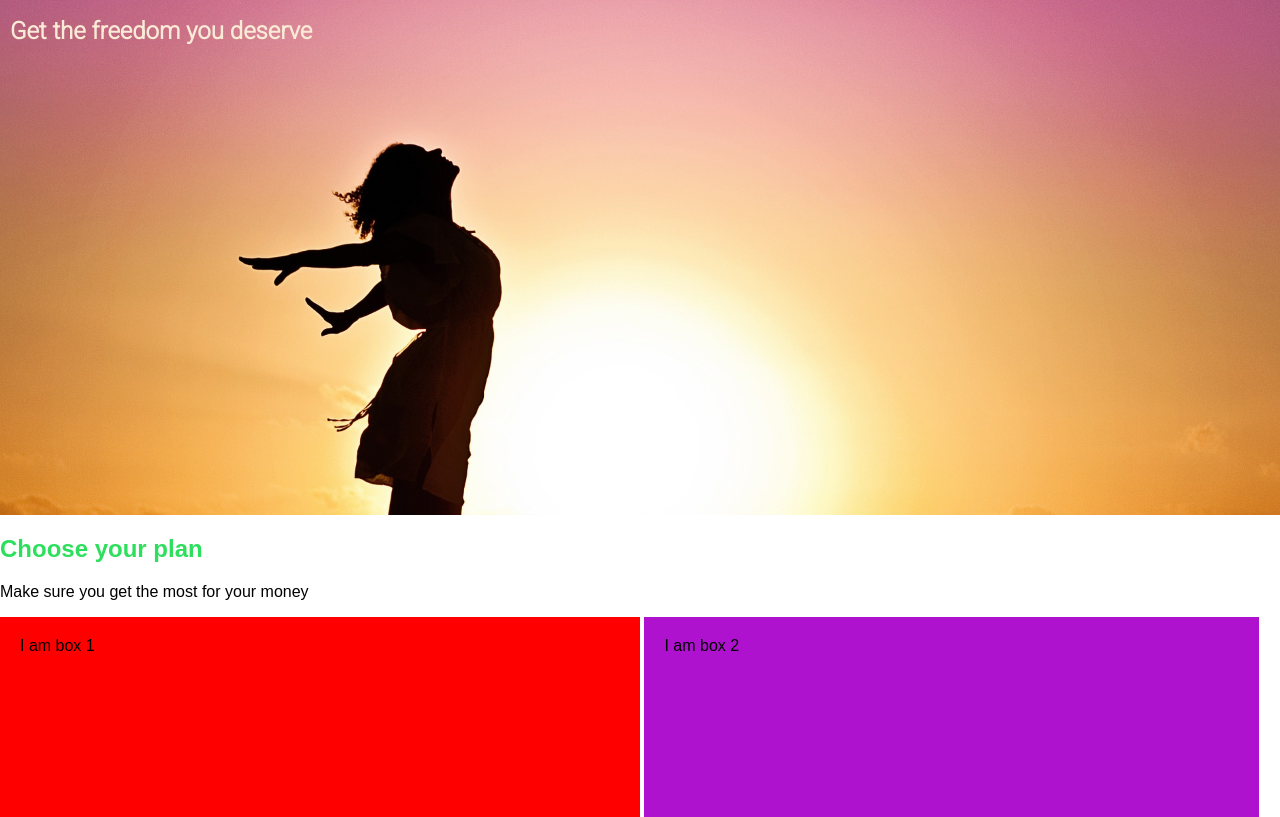
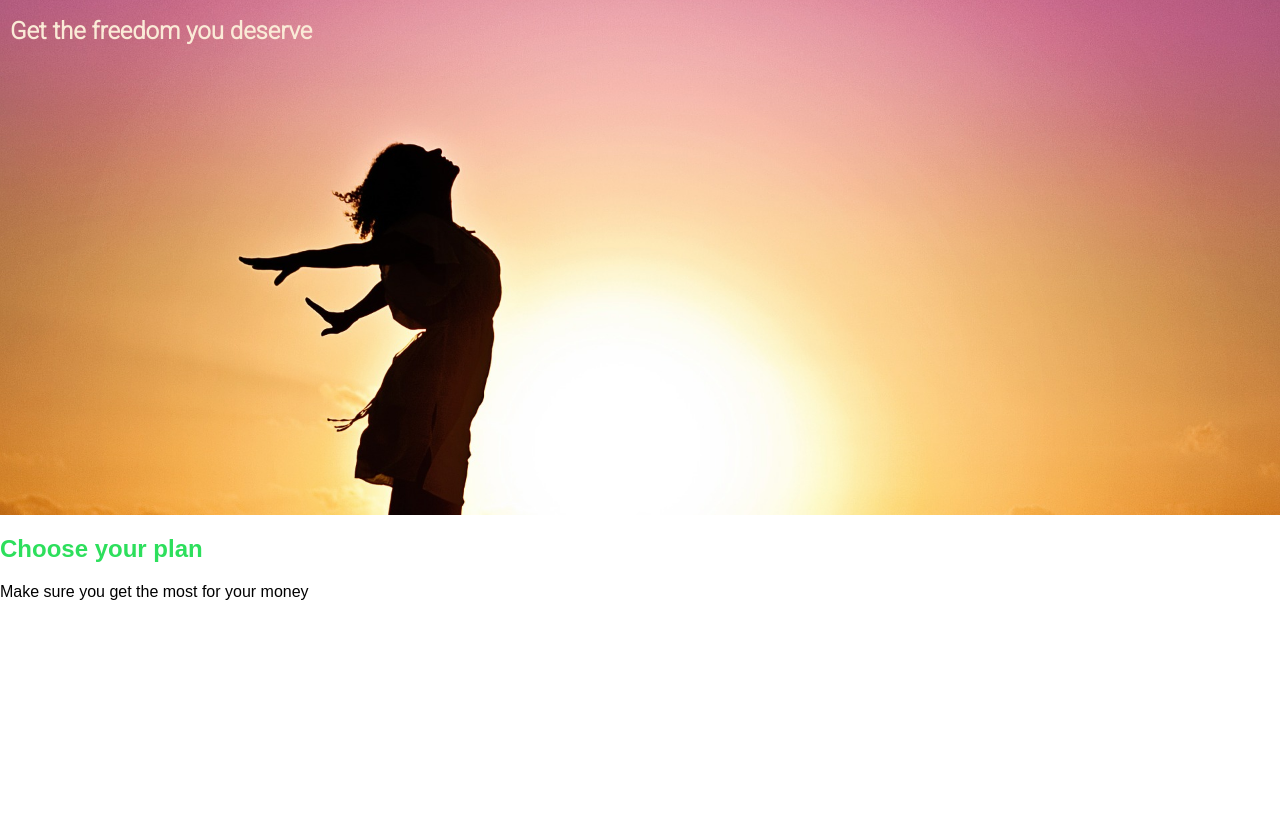
Before and after one commit to life-code-joy/max-sec2-css, a plain HTML site: page index.html in a window 1280 px wide. Shown: the part 55-872 px from the top of the page. After the commit the page ends 800 px from the top, so only its background shows below. Drawn offline with Linux system fonts and the light colour scheme.

Commit message:
deleted challenge code

```diff
--- a/index.html
+++ b/index.html
@@ -35,7 +35,6 @@
       <p>Make sure you get the most for your money</p>
     </section>
   </main>
-  <div class="box1">I am box 1</div>
-  <div class="box2">I am box 2</div>
+
 </body>
 </html>
--- a/main.css
+++ b/main.css
@@ -114,28 +114,3 @@ p::first-letter {
   background: white;
   border:none
 }
-
-.box1 {
-  background-color: red;
-  padding: 20px;
-  width: 50%;
-  height: 200px;
-  display:inline-block;
-
-
-}
-.box2{
-  background-color: rgb(174, 18, 206);
-  padding: 20px;
-  width: 48%;
-  height: 200px;
-  display:inline-block;
-}
-
-.box2:hover {
-  background-color: rgb(83, 214, 149);
-  padding: 20px;
-  width: 48%;
-  height: 200px;
-  display:inline-block;
-}
```
